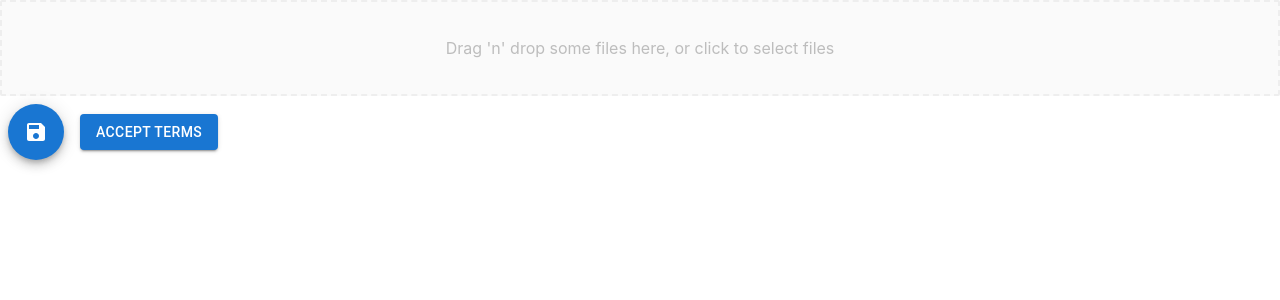
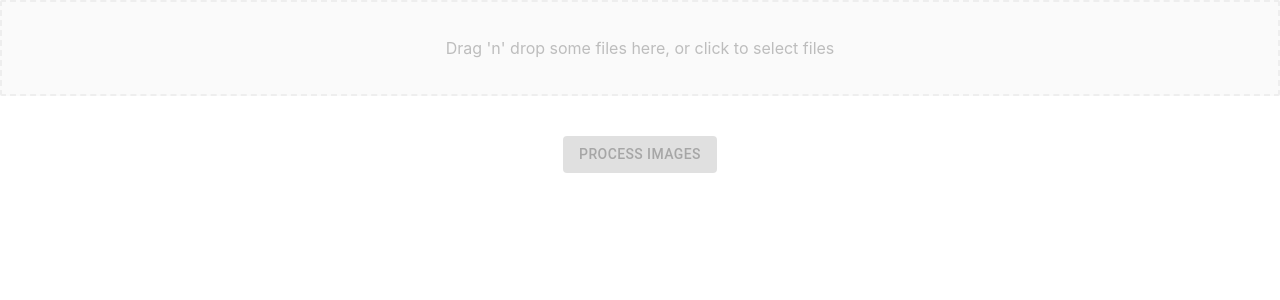
Before and after one commit to rsbabcock/file-scanner, a React (Create React App) app: page / in a window 1280 px wide. Shown: the top 300 px of the page. Built offline with nearby package versions, Linux system fonts and the light colour scheme.

Commit message:
Added process button

```diff
--- a/src/ProcessButton.jsx
+++ b/src/ProcessButton.jsx
@@ -1,19 +1,20 @@
 import * as React from "react";
 import Box from "@mui/material/Box";
-import CircularProgress from "@mui/material/CircularProgress";
-import { green } from "@mui/material/colors";
+import { green, lightGreen } from "@mui/material/colors";
 import Button from "@mui/material/Button";
-import Fab from "@mui/material/Fab";
-import CheckIcon from "@mui/icons-material/Check";
-import SaveIcon from "@mui/icons-material/Save";
+import Check from "@mui/icons-material/Check";
+import LinearProgress from "@mui/material/LinearProgress";
 
 export default function ProcessButton({ uploadedFiles, setProcessedFiles }) {
   //   TODO customize this boilerplate code!
-  console.log(uploadedFiles, setProcessedFiles);
   const [loading, setLoading] = React.useState(false);
   const [success, setSuccess] = React.useState(false);
+
   const timer = React.useRef();
 
+  const disableButton = uploadedFiles.length >= 1 ? false : true;
+
+  console.log(disableButton, uploadedFiles.length);
   const buttonSx = {
     ...(success && {
       bgcolor: green[500],
@@ -41,51 +42,35 @@ export default function ProcessButton({ uploadedFiles, setProcessedFiles }) {
   };
 
   return (
-    <Box sx={{ display: "flex", alignItems: "center" }}>
-      <Box sx={{ m: 1, position: "relative" }}>
-        <Fab
-          aria-label="save"
-          color="primary"
-          sx={buttonSx}
-          onClick={handleButtonClick}
-        >
-          {success ? <CheckIcon /> : <SaveIcon />}
-        </Fab>
-        {loading && (
-          <CircularProgress
-            size={68}
-            sx={{
-              color: green[500],
-              position: "absolute",
-              top: -6,
-              left: -6,
-              zIndex: 1,
-            }}
-          />
-        )}
+    <Box
+      sx={{
+        display: "flex",
+        alignItems: "center",
+        justifyContent: "center",
+        flexDirection: "column",
+      }}
+    >
+      <Box sx={{ width: "50%", marginTop: "2em" }}>
+        {loading ? <LinearProgress /> : null}
+        {success ? (
+          <LinearProgress variant="determinate" value={100} color="success" />
+        ) : null}
       </Box>
       <Box sx={{ m: 1, position: "relative" }}>
         <Button
           variant="contained"
           sx={buttonSx}
-          disabled={loading}
+          disabled={disableButton}
           onClick={handleButtonClick}
         >
-          Accept terms
+          {success ? (
+            <>
+              Images Processed <Check />
+            </>
+          ) : (
+            "Process Images"
+          )}
         </Button>
-        {loading && (
-          <CircularProgress
-            size={24}
-            sx={{
-              color: green[500],
-              position: "absolute",
-              top: "50%",
-              left: "50%",
-              marginTop: "-12px",
-              marginLeft: "-12px",
-            }}
-          />
-        )}
       </Box>
     </Box>
   );
```
